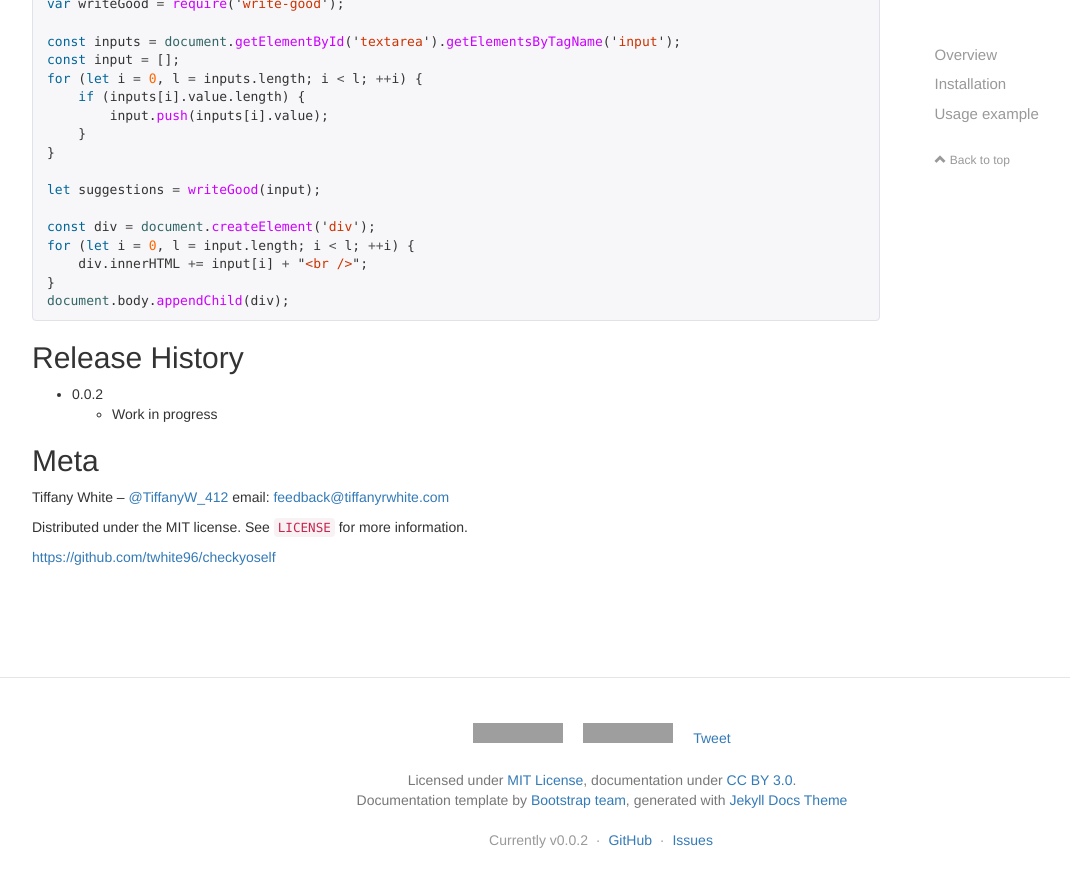
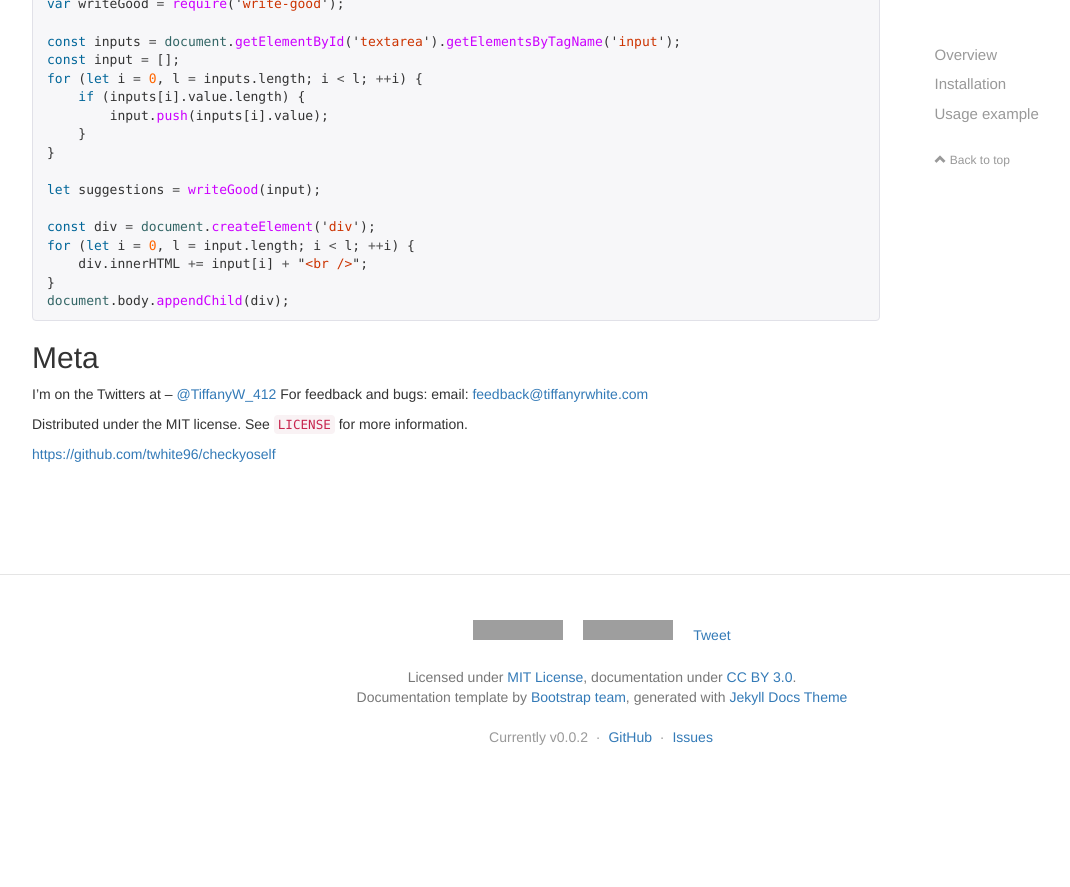
Before and after one commit to twhite96/chys-docs, a Jekyll site: the page built from index.md, in a window 1280 px wide and 900 px high, scrolled down 1449 px. Shown: the top 887 px of the window, without its empty margins (38-1108 px from the left). Built offline with Jekyll 4.4.1, drawn with Linux system fonts in a browser that asks for light colours; nearby versions of some CDN libraries; comment, search, counter and statistics services are not loaded; our own code applies the rules of GitHub Pages for plain Markdown files; after the commit the page ends 2246 px from its top, so only the background shows below that; grey boxes are pictures that could not be loaded.

Commit message:
Removed Release history from meta

````diff
--- a/index.md
+++ b/index.md
@@ -76,14 +76,11 @@ for (let i = 0, l = input.length; i < l; ++i) {
 }
 document.body.appendChild(div);
 ```
-## Release History
-
-* 0.0.2
-    * Work in progress
 
 ## Meta
 
-Tiffany White – [@TiffanyW_412](https://twitter.com/TiffanyW_412)  email: <feedback@tiffanyrwhite.com>
+I'm on the Twitters at  – [@TiffanyW_412](https://twitter.com/TiffanyW_412)  For feedback and bugs:
+email: <feedback@tiffanyrwhite.com>
 
 Distributed under the MIT license. See ``LICENSE`` for more information.
 
````
